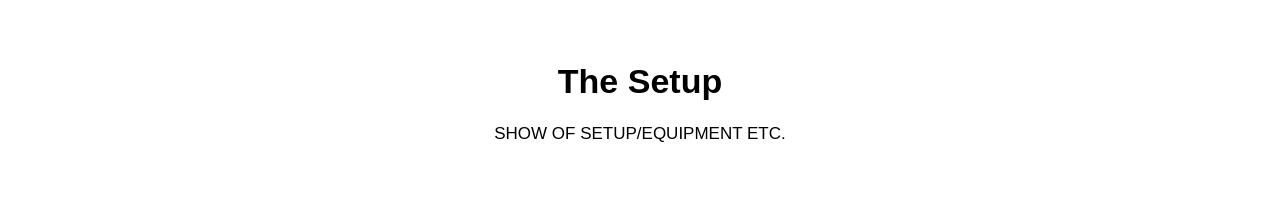
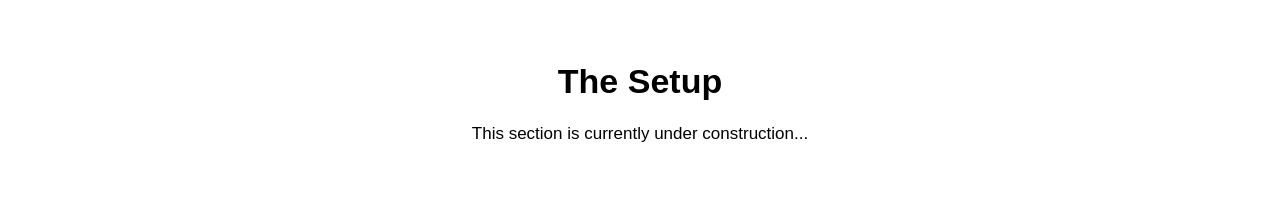
Before and after one commit to xiwhiteknight/xiwhiteknight.github.io, a plain HTML site: page index.html in a window 1280 px wide. Shown: the part 2840-3054 px from the top of the page. Drawn offline with nearby package versions, Linux system fonts and the light colour scheme.

Commit message:
Update index.html

```diff
--- a/index.html
+++ b/index.html
@@ -89,7 +89,7 @@
 				    <img src="images/uparrow.png" onmouseover="this.src='images/uparrowgrey.png'" onmouseout="this.src='images/uparrow.png'">
 				</a>
 				<h1>The Setup</h1>
-				<p>SHOW OF SETUP/EQUIPMENT ETC.</p>
+				<p>This section is currently under construction...</p>
 				<a id="scrolldown" href="#contactme" class="navitem">
 					<img src="images/downarrow.png" onmouseover="this.src='images/downarrowgrey.png'" onmouseout="this.src='images/downarrow.png'">
 				</a>
```
